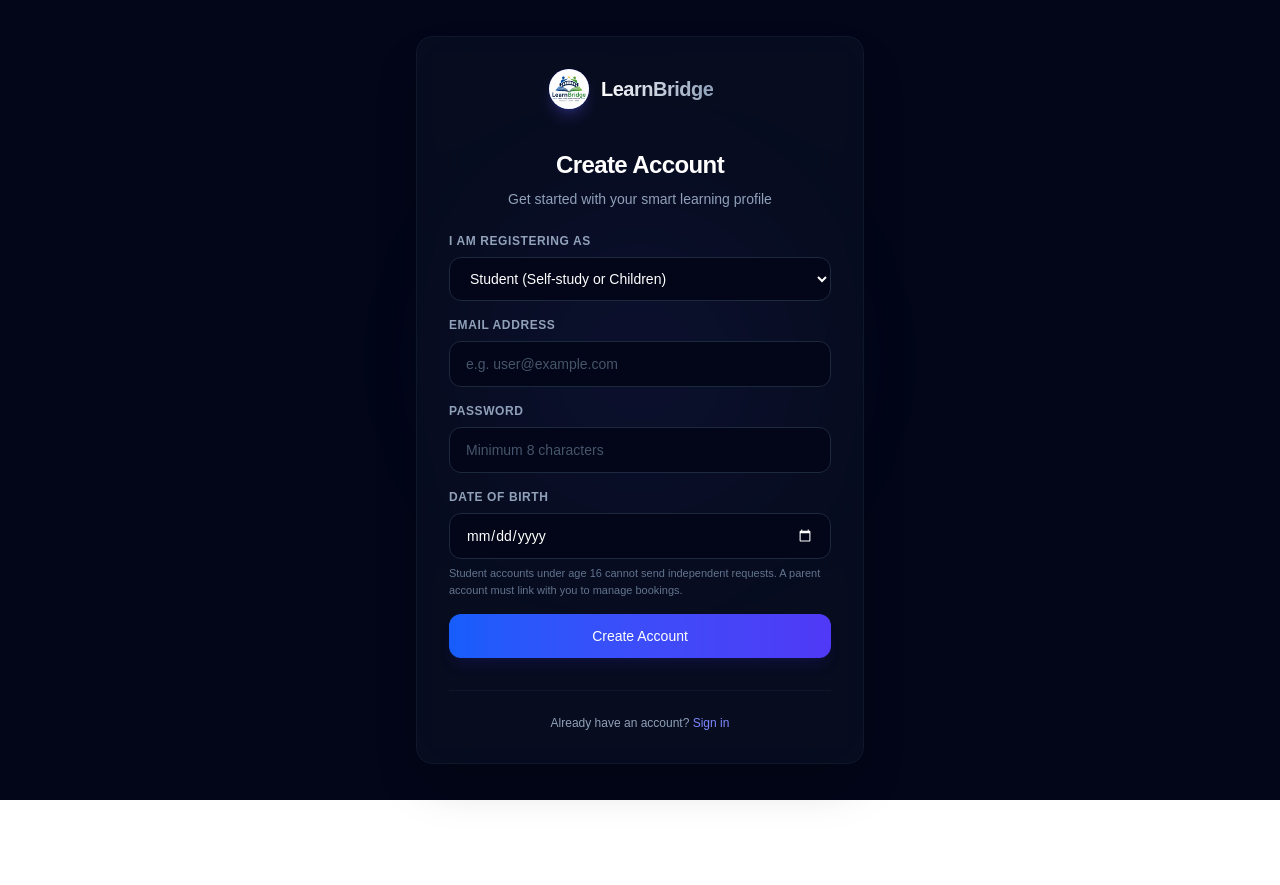
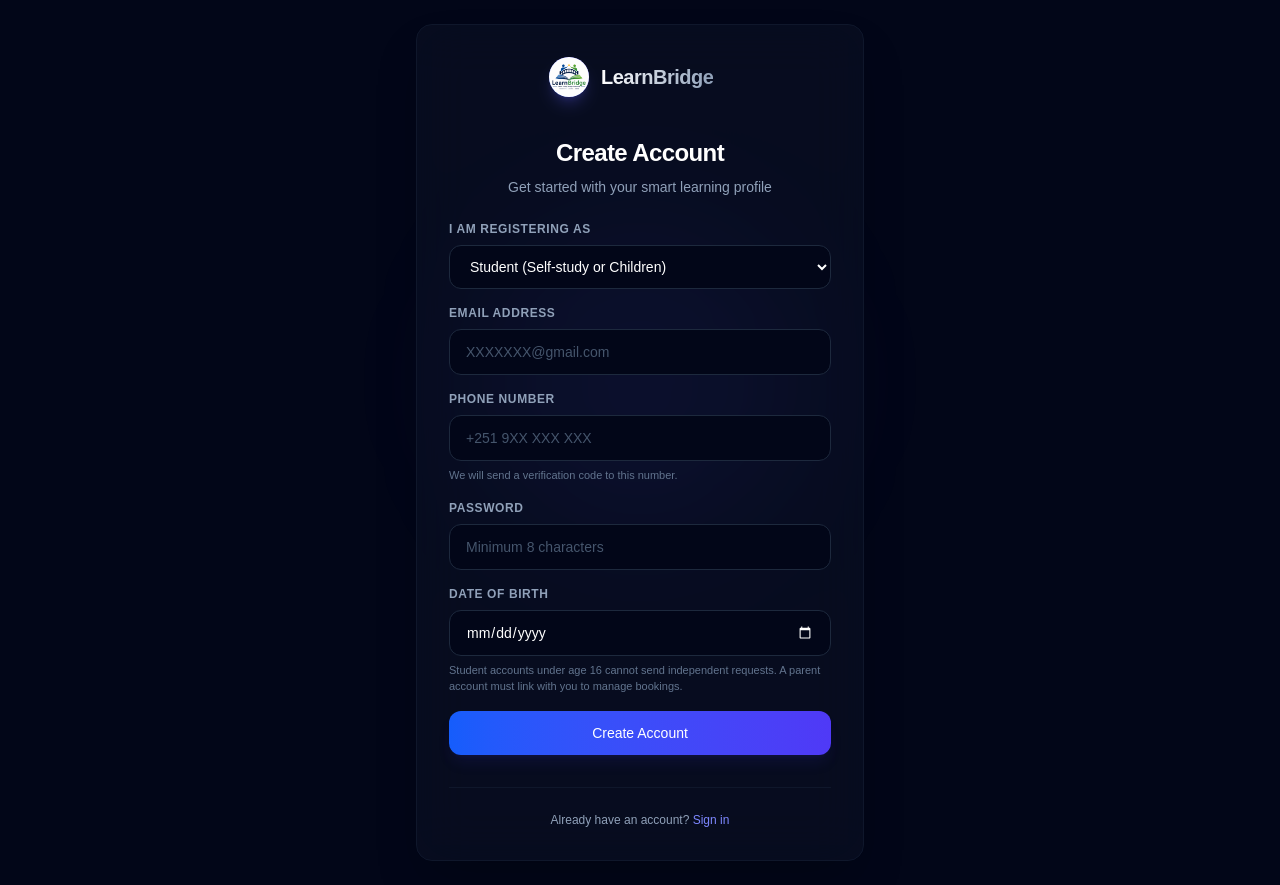
Before and after one commit to angesomhailu/learnbridge, a Next.js app: page /register in a window 1280 px wide. Before the commit the page ends 800 px from the top, so only its background shows below. Built offline with nearby package versions, Linux system fonts and the light colour scheme.

Commit message:
feat: implement root layout and authentication pages for login and registration

```diff
--- a/src/app/layout.tsx
+++ b/src/app/layout.tsx
@@ -5,6 +5,9 @@ import "./globals.css";
 export const metadata: Metadata = {
   title: "LearnBridge",
   description: "Tutor-Student Matching and Personalized Learning Platform",
+  icons: {
+    icon: "/learnbridge.png",
+  },
 };
 
 export default function RootLayout({
--- a/src/app/login/page.tsx
+++ b/src/app/login/page.tsx
@@ -7,8 +7,8 @@ import Link from "next/link";
 
 export default function LoginPage() {
     const router = useRouter();
-
-    const [email, setEmail] = useState("");
+    const [identifier, setIdentifier] = useState("");
+    //const [email, setEmail] = useState("");
     const [password, setPassword] = useState("");
 
     const [error, setError] = useState("");
@@ -21,7 +21,7 @@ export default function LoginPage() {
         setLoading(true);
 
         const result = await signIn("credentials", {
-            email,
+            identifier,
             password,
             redirect: false,
         });
@@ -29,7 +29,9 @@ export default function LoginPage() {
         setLoading(false);
 
         if (!result || result.error) {
-            setError("Invalid email or password. Please verify credentials.");
+            setError(
+                "Invalid email/phone number or password. Please check your credentials."
+            );
             return;
         }
 
@@ -72,18 +74,27 @@ export default function LoginPage() {
 
                 <form onSubmit={handleSubmit} className="space-y-4">
                     <div>
-                        <label htmlFor="email" className="block text-xs font-semibold uppercase tracking-wider text-slate-400 mb-2">
-                            Email Address
+                        <label
+                            htmlFor="identifier"
+                            className="block text-xs font-semibold uppercase tracking-wider text-slate-400 mb-2"
+                        >
+                            Email or Phone Number
                         </label>
+
                         <input
-                            id="email"
-                            type="email"
-                            value={email}
-                            onChange={(event) => setEmail(event.target.value)}
-                            placeholder="e.g. parent@example.com"
+                            id="identifier"
+                            type="text"
+                            value={identifier}
+                            onChange={(event) => setIdentifier(event.target.value)}
+                            placeholder="XXXXXXX@gmail.com or +2519XXXXXXXX"
                             required
+                            autoComplete="username"
                             className="w-full bg-slate-950 border border-slate-800 rounded-xl px-4 py-3 text-white placeholder-slate-600 focus:outline-none focus:border-indigo-500/80 transition-colors text-sm"
                         />
+
+                        <p className="text-[11px] text-slate-500 mt-1.5">
+                            You can sign in using your email address or phone number.
+                        </p>
                     </div>
 
                     <div>
--- a/src/app/register/page.tsx
+++ b/src/app/register/page.tsx
@@ -6,7 +6,7 @@ import Link from "next/link";
 
 export default function RegisterPage() {
     const router = useRouter();
-
+    const [phone, setPhone] = useState("");
     const [email, setEmail] = useState("");
     const [password, setPassword] = useState("");
     const [role, setRole] = useState("STUDENT");
@@ -130,11 +130,32 @@ export default function RegisterPage() {
                             required
                             value={email}
                             onChange={(e) => setEmail(e.target.value)}
-                            placeholder="e.g. user@example.com"
+                            placeholder="XXXXXXX@gmail.com"
+                            pattern="^[a-zA-Z0-9._%+-]+@[a-zA-Z0-9.-]+\.[a-zA-Z]{2,}$"
+                            title="Enter a valid email address"
                             className="w-full bg-slate-950 border border-slate-800 rounded-xl px-4 py-3 text-white placeholder-slate-600 focus:outline-none focus:border-indigo-500/80 transition-colors text-sm"
                         />
                     </div>
+                    <div>
+                        <label className="block text-xs font-semibold uppercase tracking-wider text-slate-400 mb-2">
+                            Phone Number
+                        </label>
 
+                        <input
+                            type="tel"
+                            required
+                            value={phone}
+                            onChange={(e) => setPhone(e.target.value)}
+                            placeholder="+251 9XX XXX XXX"
+                            pattern="^\+2519[0-9]{8}$"
+                            title="Enter an Ethiopian phone number, for example +251912345678"
+                            className="w-full bg-slate-950 border border-slate-800 rounded-xl px-4 py-3 text-white placeholder-slate-600 focus:outline-none focus:border-indigo-500/80 transition-colors text-sm"
+                        />
+
+                        <p className="text-[11px] text-slate-500 mt-1.5">
+                            We will send a verification code to this number.
+                        </p>
+                    </div>
                     <div>
                         <label className="block text-xs font-semibold uppercase tracking-wider text-slate-400 mb-2">
                             Password
```
